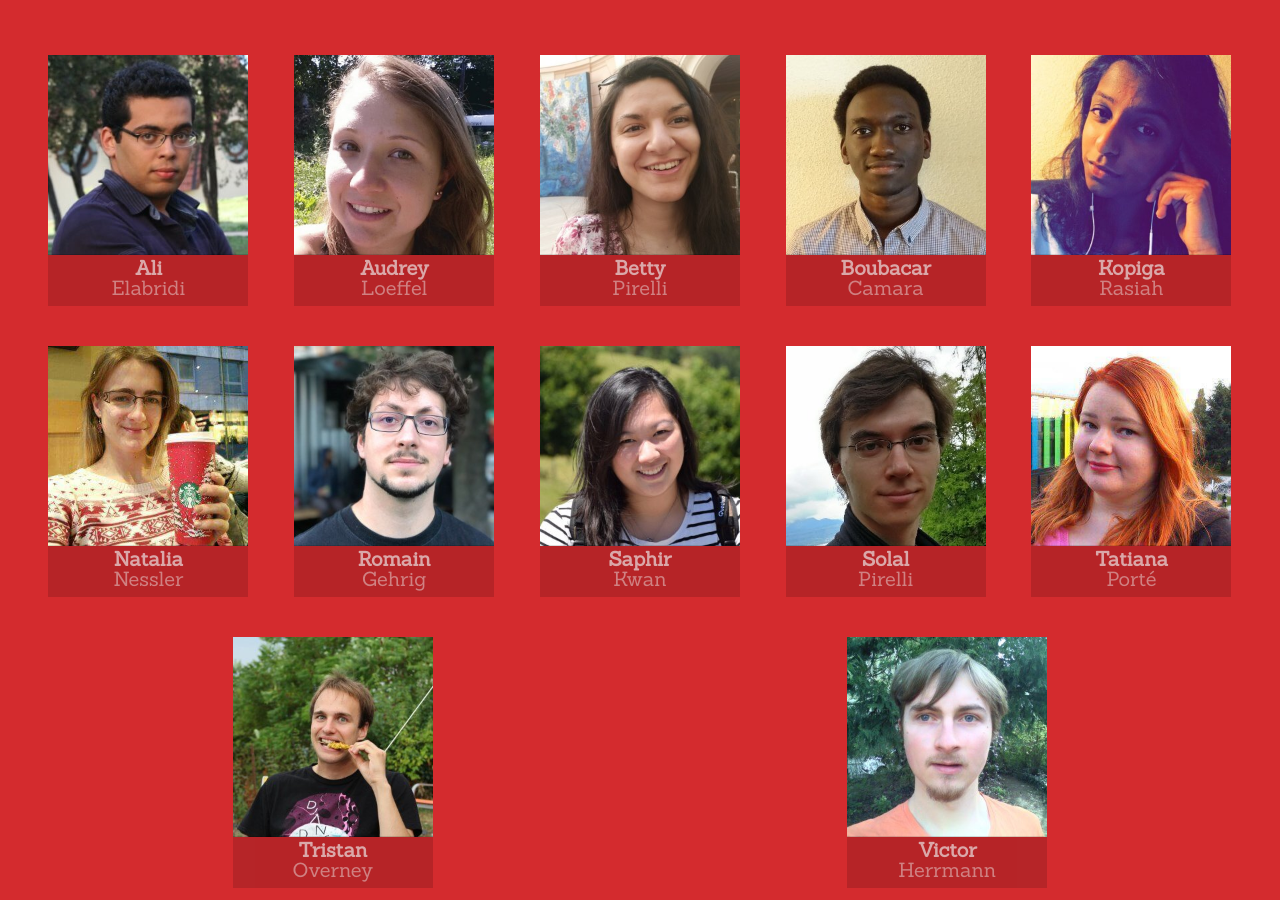
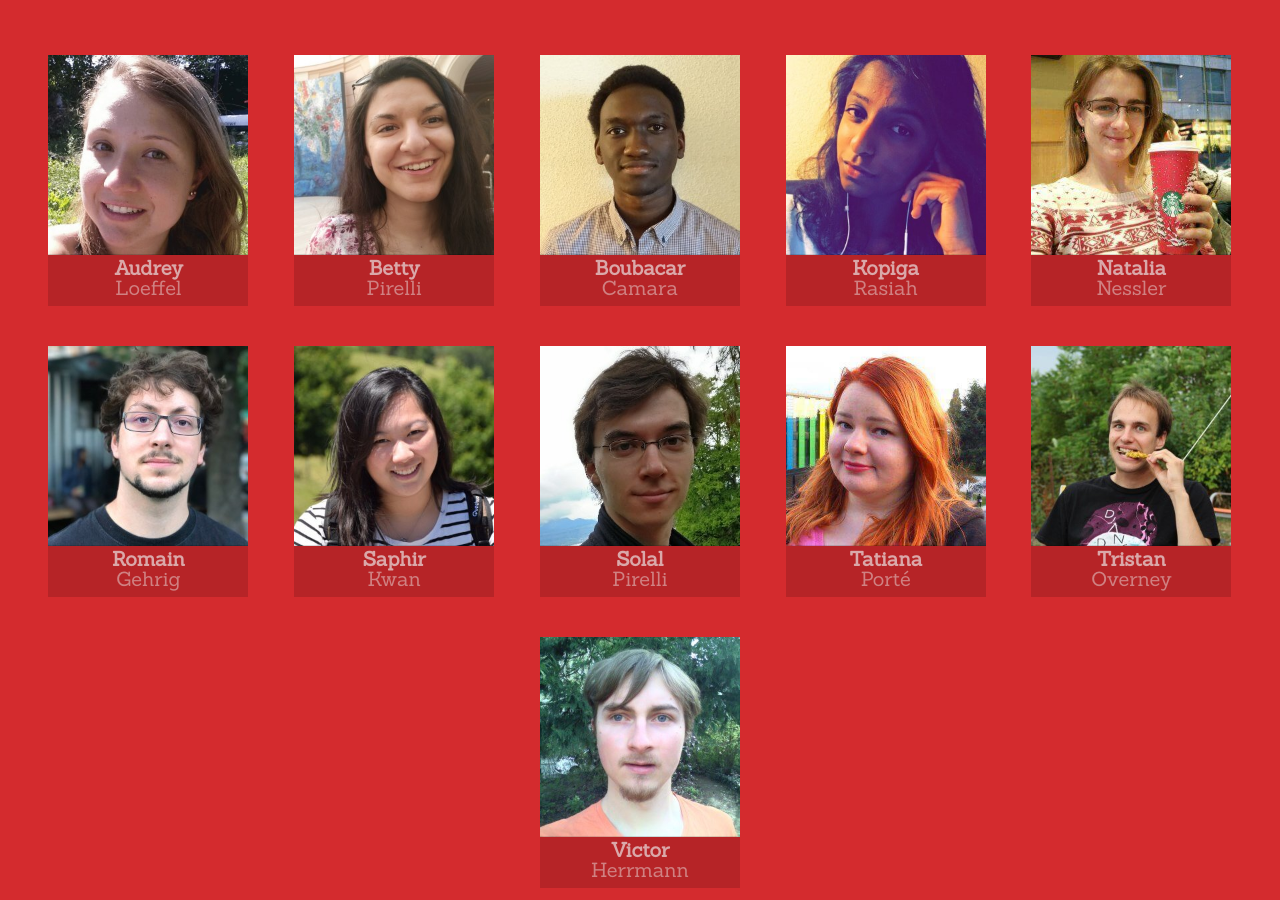
Before and after one commit to LauzHack/LauzHack.github.io, a Jekyll site: the page built from index.html, in a window 1280 px wide and 900 px high, scrolled down 4112 px. Built offline with Jekyll 4.4.1, drawn with Linux system fonts in a browser that asks for light colours.

Commit message:
Remove Ali

```diff
--- a/_data/organizers.yml
+++ b/_data/organizers.yml
@@ -10,10 +10,6 @@ group:
 # People organizing the event, and their websites.
 # See the ReadMe file for information on pictures.
 people:
-  - first: Ali
-    last: Elabridi
-    link: https://linkedin.com/in/alielabridi
-
   - first: Audrey
     last: Loeffel
     link: https://linkedin.com/in/audreyloeffel
```
Also changed, not shown: images/people/Ali Elabridi.jpg (deleted).
